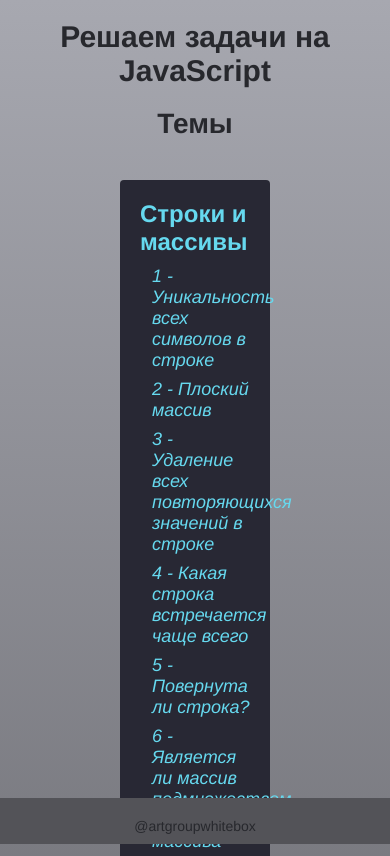
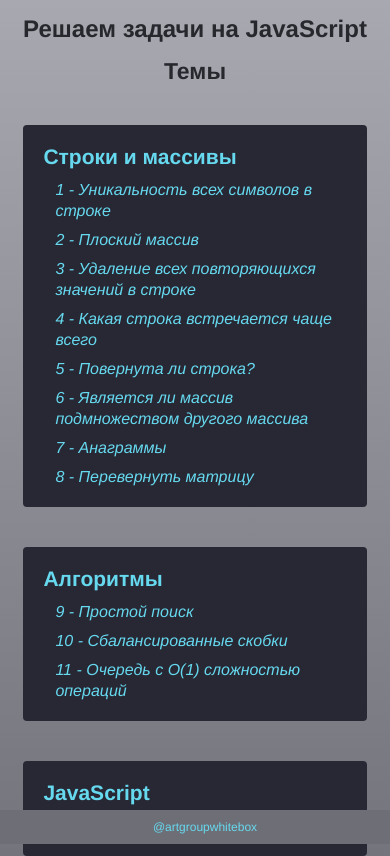
Before and after one commit to ArtgroupWhitebox/JavaScript-tasks, a plain HTML site: page index.html in a window 390 px wide. Shown: the top 856 px of the page. Drawn offline with Linux system fonts and the light colour scheme.

Commit message:
add @mediac, modify styles, v3.0.0

```diff
--- a/index.html
+++ b/index.html
@@ -2,6 +2,9 @@
 <html lang='en'>
 <head>
     <meta charset='UTF-8'>
+    <meta name="viewport" content='width=device-width, initial-scale=1'>
+    <meta name="keywords" content='алгоритмы, нативный JS, JavaScript, Java Script, задачи на JavaScript, решение задачи на JavaScript'>
+    <meta name="description" content='На сайте собраны различные задачи для самостоятельного решения на языке программирования JavaScript. По каждой задаче приведено одно или несколько вариантов решений'>
     <meta property='og:type' content='website'>
     <meta property='og:title' content='Решаем задачи на JavaScript'>
     <meta property='og:url' content='https://artgroupwhitebox.github.io/JavaScript-tasks/'>
--- a/style.css
+++ b/style.css
@@ -7,8 +7,9 @@
 }
 
 html {
+    width: 100%;
     background: #a7a8b0;
-    background: linear-gradient(180deg, #a7a8b0 0%, #535358 100%);
+    background: linear-gradient(180deg, #a7a8b0 0%, #6e6e76 100%);
     overflow: auto;
 }
 
@@ -33,10 +34,11 @@
     width: 100%;
     height: 100%;
     min-height: 100vh;
+    min-width: 360px;
     margin: auto;
-    padding-bottom: 20px;
+    padding-bottom: 60px;
     background: #a7a8b0;
-    background: linear-gradient(180deg, #a7a8b0 0%, #535358 100%);
+    background: linear-gradient(180deg, #a7a8b0 0%, #6e6e76 100%);
     align-items: center;
     text-align: center;
     font-family: "Espuma Pro", Helvetica, Arial, sans-serif;
@@ -45,12 +47,13 @@
 }
 
 .header_box {
-    padding-bottom: 40px;
+    width: 100%;
+    padding-bottom: 20px;
+    text-align: center;
 }
 
 .header {
-    padding-top: 20px;
-    padding-bottom: 20px;
+    padding: 20px;
     font-size: 30px;
     font-weight: bold;
 }
@@ -69,7 +72,7 @@
 }
 
 .h2 {
-    margin-bottom: 10px;
+    margin: 0px 40px;
     font-size: 24px;
     font-weight: bold;
 }
@@ -82,7 +85,8 @@
 }
 
 .content {
-    width: calc(100vw - 240px);
+    width: 88%;
+    max-width: 740px;
     margin: auto;
     text-align: left;
 }
@@ -111,19 +115,50 @@
 }
 
 .fotter_box {
-    padding-top: 20px;
-    padding-bottom: 10px;
+    padding: 10px;
     position: fixed;
     bottom: 0;
     width: 100%;
     text-align: center;
-    background-color: rgba(83,83,88,1);
+    background: #6e6e76;
 }
 
 .fotter {
+    color: #66d9ef;
     font-size: 14px;
 }
 
 .button_box {
     text-align: left;
 }
+
+@media (max-width: 570px) {
+    .header {
+        padding: 15px 20px 15px 20px;
+        font-size: 24px;
+    }
+
+    .h1 {
+        font-size: 23px;
+    }
+
+    .h2 {
+        font-size: 21px;
+    }
+
+    .h2_topic {
+        font-size: 21px;
+    }
+
+    .link {
+        font-size: 16px;
+    }
+
+    .text {
+        font-size: 16px;
+    }
+
+    .fotter {
+        font-size: 12px;
+    }
+}
```
Also changed, not shown: index_solution.html (+1 -0 lines), index_task.html (+1 -0 lines), style_button.css (+16 -0 lines), style_button_back.css (+14 -1 lines), style_code_body.css (+11 -0 lines), 1 other file.
